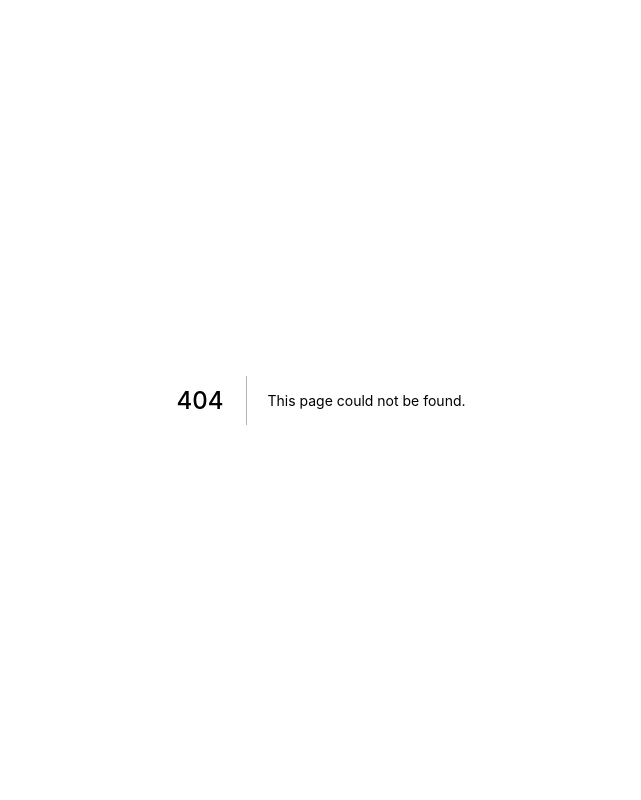
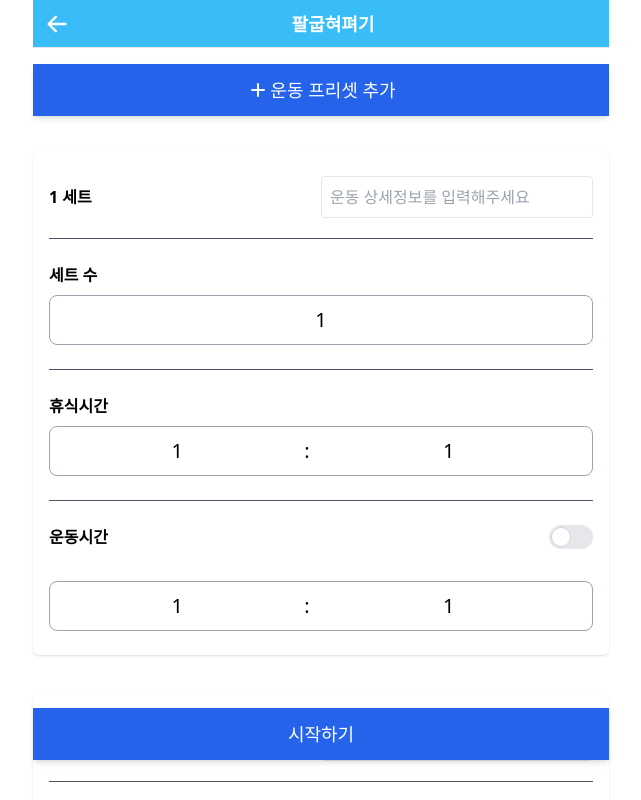
Before and after one commit to gloxinia106/set-timer-web, a Next.js app: page /detail in a window 1280 px wide. Before the commit this address had no page. Shown: the top 800 px of the page, without its empty margins (319-960 px from the left). Built offline with nearby package versions, Linux system fonts and the light colour scheme.

Commit message:
세트 디테일 디자인

```diff
--- /dev/null
+++ b/pages/detail.tsx
@@ -0,0 +1,77 @@
+import { NextPage } from "next";
+import Header from "../components/header";
+import { SelectSet, SelectTimer } from "../components/timer";
+
+const Detail: NextPage = () => {
+  return (
+    <div className="w-full max-w-xl mx-auto">
+      <Header isGoBack title="팔굽혀펴기" />
+      <div className="mt-16 mb-32 w-full flex flex-col items-center">
+        <button className="w-full max-w-xl mx-auto fixed bg-blue-600 flex justify-center text-white font-medium text-lg shadow-md items-center p-3">
+          <svg
+            className="w-6 h-6"
+            fill="none"
+            stroke="currentColor"
+            viewBox="0 0 24 24"
+            xmlns="http://www.w3.org/2000/svg"
+          >
+            <path
+              strokeLinecap="round"
+              strokeLinejoin="round"
+              strokeWidth={2}
+              d="M12 6v6m0 0v6m0-6h6m-6 0H6"
+            />
+          </svg>
+          <div>운동 프리셋 추가</div>
+        </button>
+        <div className="mt-12 w-full flex flex-col items-center">
+          {[1, 2, 3].map((value, index) => {
+            return (
+              <div
+                key={index}
+                className="mt-10 w-full px-4 py-6 shadow rounded-md"
+              >
+                <div className="flex pb-5 justify-between items-center border-b border-gray-600">
+                  <span className="font-semibold">{index + 1} 세트</span>
+                  <input
+                    id="title"
+                    placeholder="운동 상세정보를 입력해주세요"
+                    className="w-1/2 focus:outline-none border rounded p-2"
+                  />
+                </div>
+                <div className="py-6 border-b border-gray-600">
+                  <span className="font-semibold mb-3">세트 수</span>
+                  <SelectSet />
+                </div>
+                <div className="py-6 border-b border-gray-600">
+                  <span className="font-semibold mb-3">휴식시간</span>
+                  <SelectTimer />
+                </div>
+                <div className="flex justify-between items-center py-6">
+                  <span className="font-semibold">운동시간</span>
+                  <label
+                    htmlFor="default-toggle"
+                    className="inline-flex relative items-center cursor-pointer"
+                  >
+                    <input
+                      type="checkbox"
+                      id="default-toggle"
+                      className="sr-only peer"
+                    />
+                    <div className="w-11 h-6 bg-gray-200 peer-focus:outline-none peer-focus:ring-4 peer-focus:ring-blue-300 dark:peer-focus:ring-blue-800 rounded-full peer dark:bg-gray-700 peer-checked:after:translate-x-full peer-checked:after:border-white after:content-[''] after:absolute after:top-[2px] after:left-[2px] after:bg-white after:border-gray-300 after:border after:rounded-full after:h-5 after:w-5 after:transition-all dark:border-gray-600 peer-checked:bg-blue-600"></div>
+                  </label>
+                </div>
+                {true ? <SelectTimer /> : ""}
+              </div>
+            );
+          })}
+        </div>
+      </div>
+      <button className="w-full max-w-xl bottom-10 mx-auto fixed bg-blue-600 flex justify-center text-white font-medium text-lg shadow-md items-center p-3">
+        <div>시작하기</div>
+      </button>
+    </div>
+  );
+};
+
+export default Detail;
--- a/pages/index.tsx
+++ b/pages/index.tsx
@@ -4,8 +4,8 @@ import Header from "../components/header";
 const Home: NextPage = () => {
   return (
     <div className="w-full max-w-xl mx-auto">
-      <Header></Header>
-      <div className="mt-20 w-full flex flex-col items-center">
+      <Header />
+      <div className="my-20 w-full flex flex-col items-center">
         <button className="w-11/12 bg-blue-600 flex justify-center text-white font-medium text-lg rounded shadow-md items-center p-3">
           <svg
             className="w-6 h-6"
```
